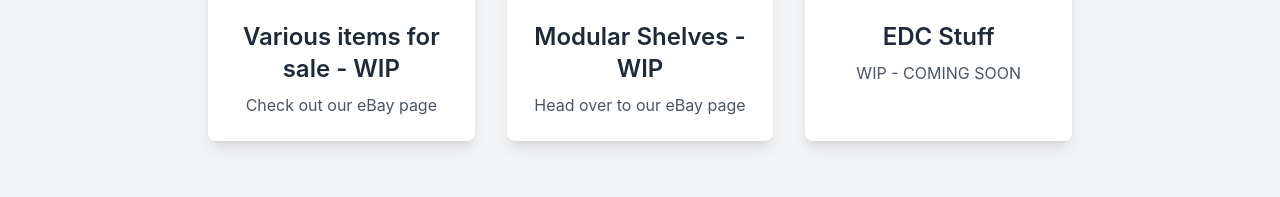
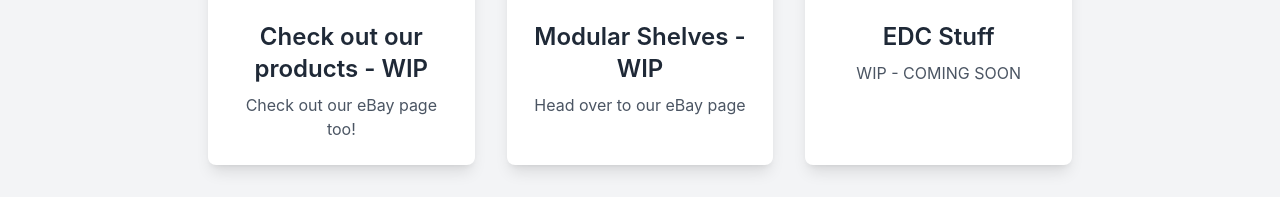
Before and after one commit to Scan93/scan93.github.io-precision3dforge, a plain HTML site: page index.html in a window 1280 px wide. Shown: the part 603-800 px from the top of the page. Drawn offline with nearby package versions, Linux system fonts and the light colour scheme.

Commit message:
Update index.html

```diff
--- a/index.html
+++ b/index.html
@@ -53,10 +53,10 @@
                 <!-- Example Product 1 -->
                 <div class="bg-white rounded-lg shadow-lg overflow-hidden hover-effect">
                     <!-- Image path updated to reference a local image in an 'images' folder -->
-                    <img src="images/3d cat black.png" alt="3D Printed Custom Gear Set" class="w-full h-48 object-cover" onerror="this.onerror=null;this.src='https://placehold.co/400x300/334155/f8fafc?text=Product+A+Fallback';">
+                    <img src="images/FireAnvil.png" alt="3D Printed Custom Gear Set" class="w-full h-48 object-cover" onerror="this.onerror=null;this.src='https://placehold.co/400x300/334155/f8fafc?text=Product+A+Fallback';">
                     <div class="p-6">
-                        <h3 class="text-2xl font-semibold text-gray-800 mb-2">Various items for sale - WIP</h3>
-                        <p class="text-gray-600">Check out our eBay page</p>
+                        <h3 class="text-2xl font-semibold text-gray-800 mb-2">Check out our products - WIP</h3>
+                        <p class="text-gray-600">Check out our eBay page too!</p>
                     </div>
                 </div>
 
```
